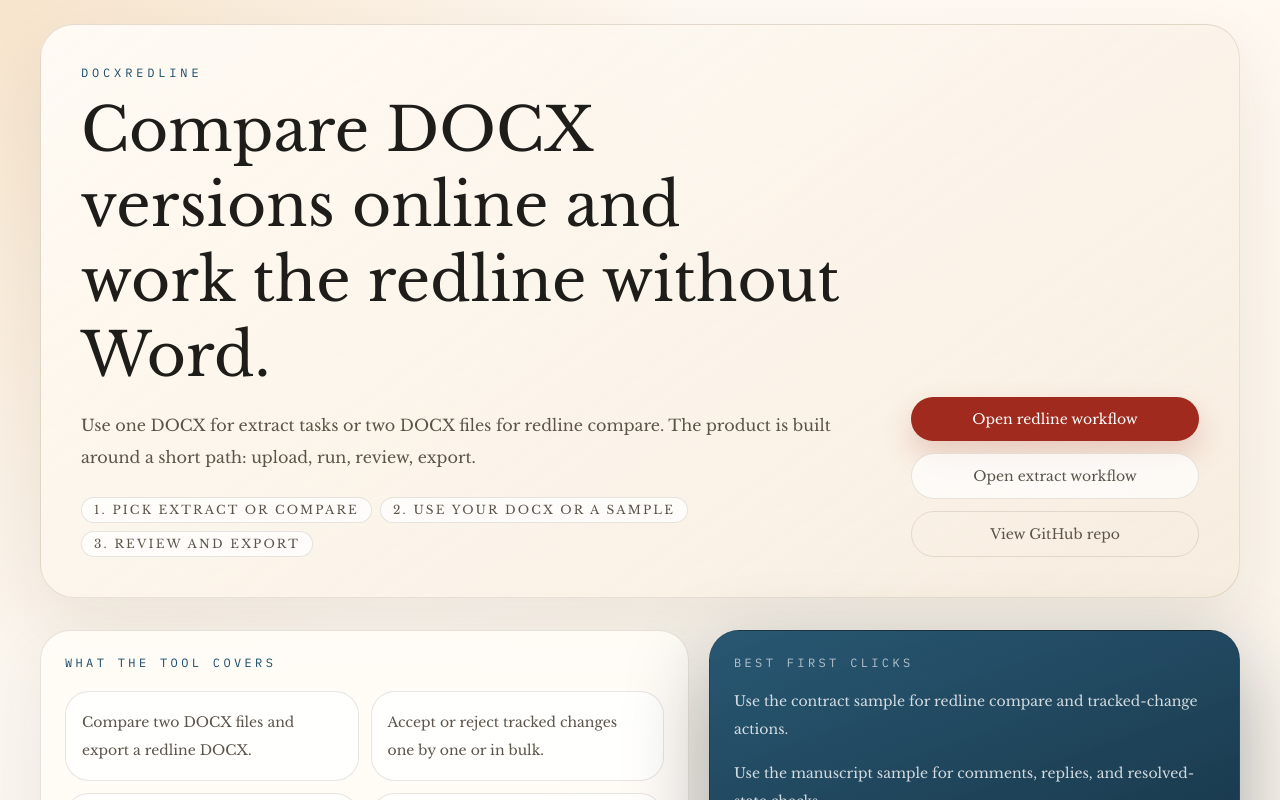
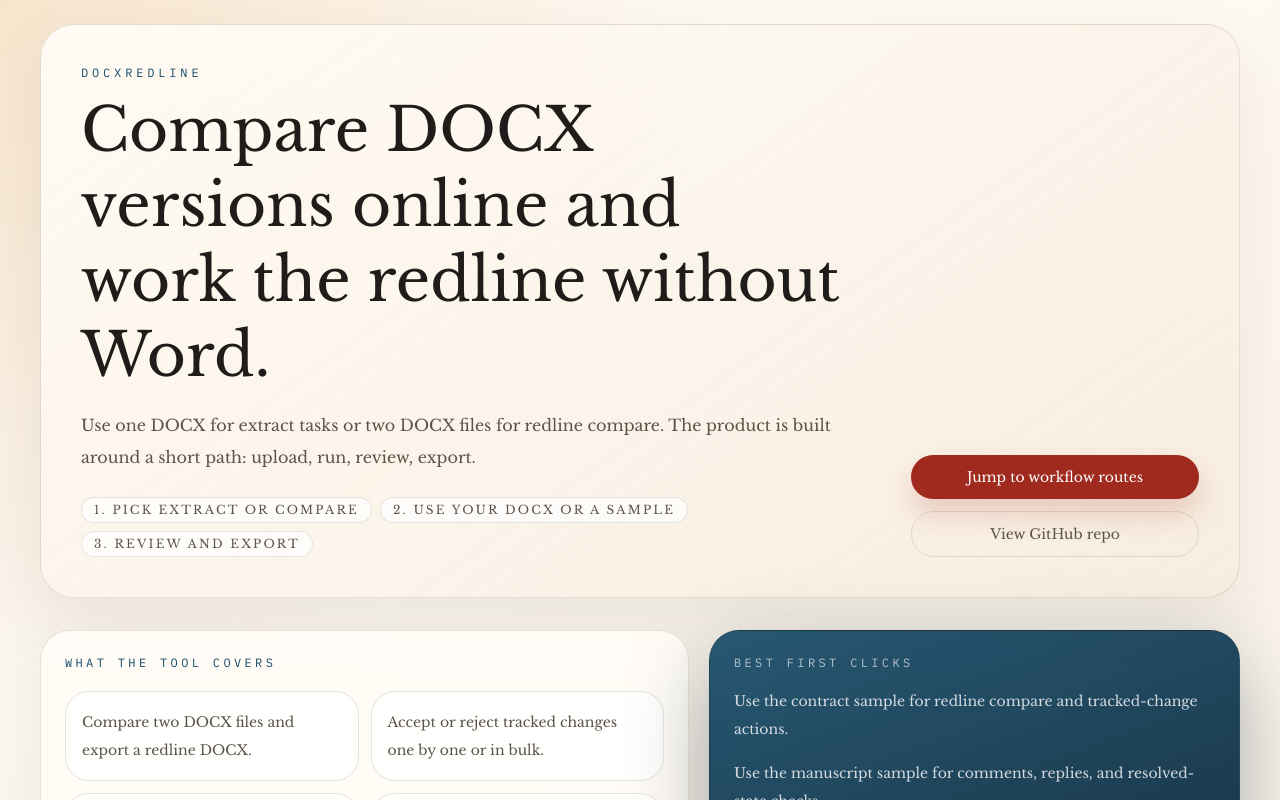
Before and after one commit to chayprabs/docx-redline-online, a Next.js app in the folder apps/web/: page / in a window 1280 px wide. Shown: the top 800 px of the page. Built offline with nearby package versions, Linux system fonts and the light colour scheme.

Commit message:
feat(ui): collapse duplicate home entry actions

```diff
--- a/apps/web/app/page.tsx
+++ b/apps/web/app/page.tsx
@@ -1,5 +1,3 @@
-import Link from "next/link";
-
 import { PlaygroundLauncher } from "../components/playground-launcher";
 
 export default function Home() {
@@ -34,18 +32,12 @@
             </div>
           </div>
           <div className="grid gap-3 text-sm md:min-w-72">
-            <Link
+            <a
               className="rounded-full bg-[color:var(--accent)] px-5 py-3 text-center text-white shadow-[0_14px_30px_rgba(159,42,29,0.2)]"
-              href="/docx-redline"
+              href="#workflow-routes"
             >
-              Open redline workflow
-            </Link>
-            <Link
-              className="rounded-full border border-[color:var(--line)] bg-white/70 px-5 py-3 text-center text-[color:var(--ink-muted)] hover:border-[color:var(--accent-soft)] hover:text-[color:var(--ink)]"
-              href="/docx-comments-extract"
-            >
-              Open extract workflow
-            </Link>
+              Jump to workflow routes
+            </a>
             <a
               className="rounded-full border border-[color:var(--line)] px-5 py-3 text-center text-[color:var(--ink-muted)] hover:border-[color:var(--accent-soft)] hover:text-[color:var(--ink)]"
               href="https://github.com/chayprabs/docx-redline-online"
@@ -94,7 +86,7 @@
         </div>
       </section>
 
-      <section className="pt-8">
+      <section className="pt-8" id="workflow-routes">
         <PlaygroundLauncher />
       </section>
     </main>
```
